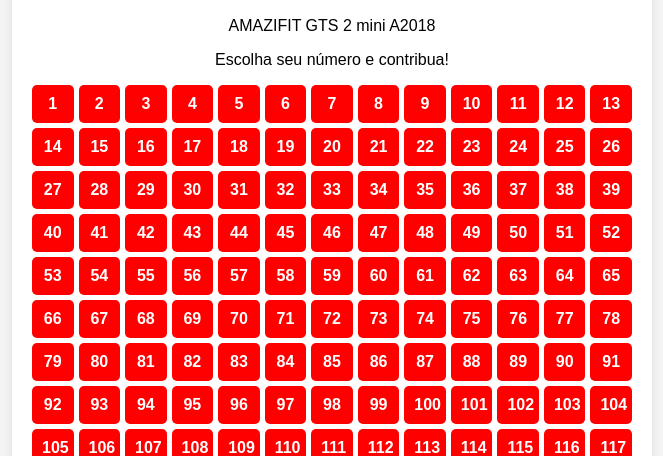
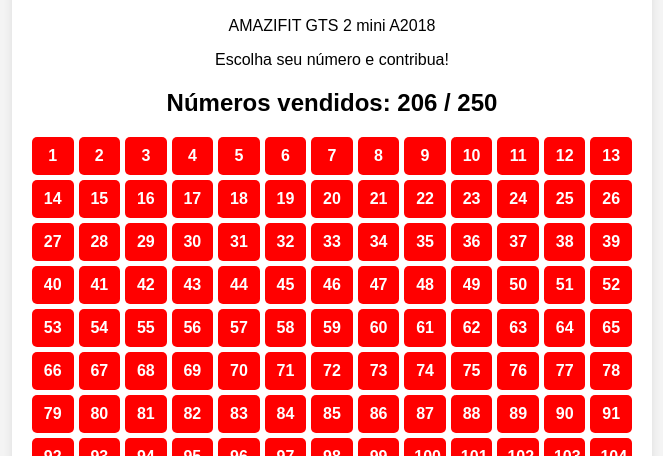
Before and after one commit to AlexPiresFerreira/SorteioRelogioMS, a plain HTML site: page index.html in a window 1280 px wide. Shown: the part 344-800 px from the top of the page, without its empty margins (308-971 px from the left). Drawn offline with Linux system fonts and the light colour scheme.

Commit message:
Update index.html
add contador de venda

```diff
--- a/index.html
+++ b/index.html
@@ -60,6 +60,7 @@
         <h2>Os números em vermelho representam os que já foram comprados.</h2>
         <p>AMAZIFIT GTS 2 mini A2018</p>
         <p>Escolha seu número e contribua!</p>
+	<h2>Números vendidos: <span id="contador">0</span> / 250</h2>
 
         <div class="grid" id="board"></div>
 
@@ -87,6 +88,7 @@
 			158, 212, 184, 214, 188, 121, 204, 220, 117, 118, 124, 131, 234, 250, 239, 241, 222, 115,
 			116, 135, 156, 162, 209, 210, 221, 223, 138, 145, 152, 177, 165, 235, 215, 213, 167
 			];
+	    document.getElementById("contador").innerText = soldNumbers.length;
 
             for (let i = 1; i <= 250; i++) {
                 let numDiv = document.createElement("div");
```
